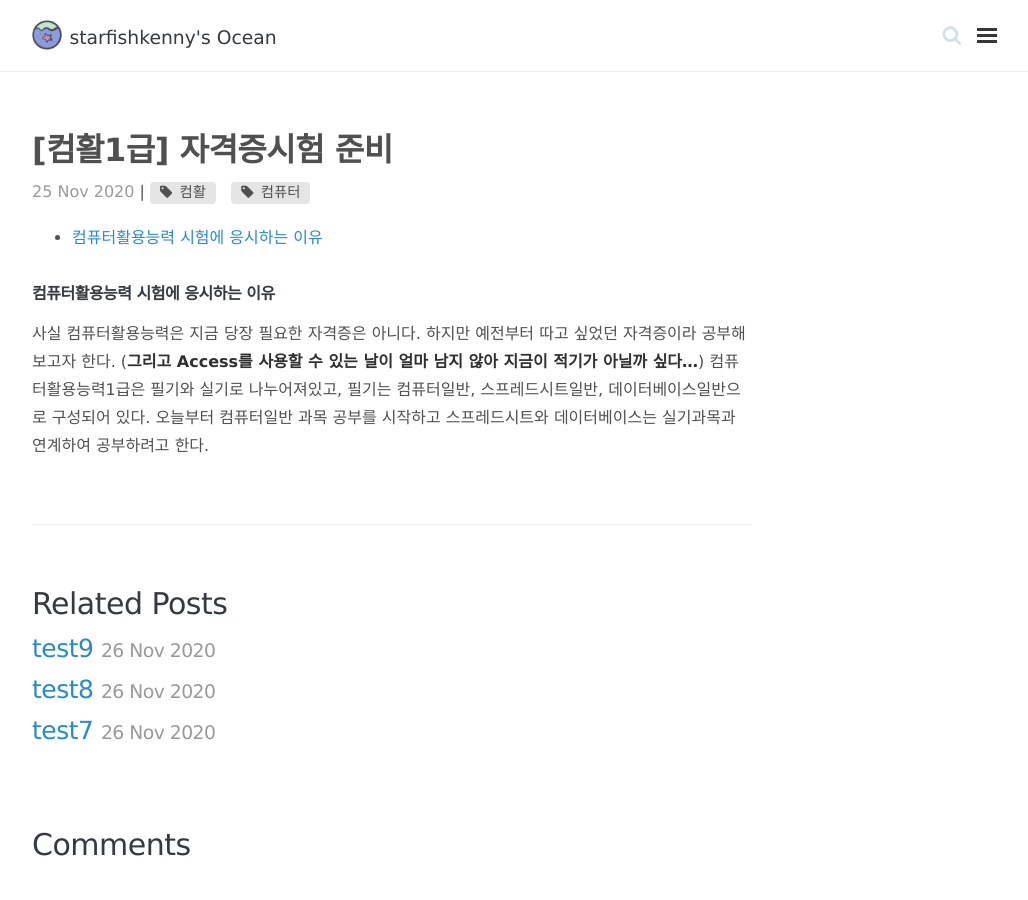
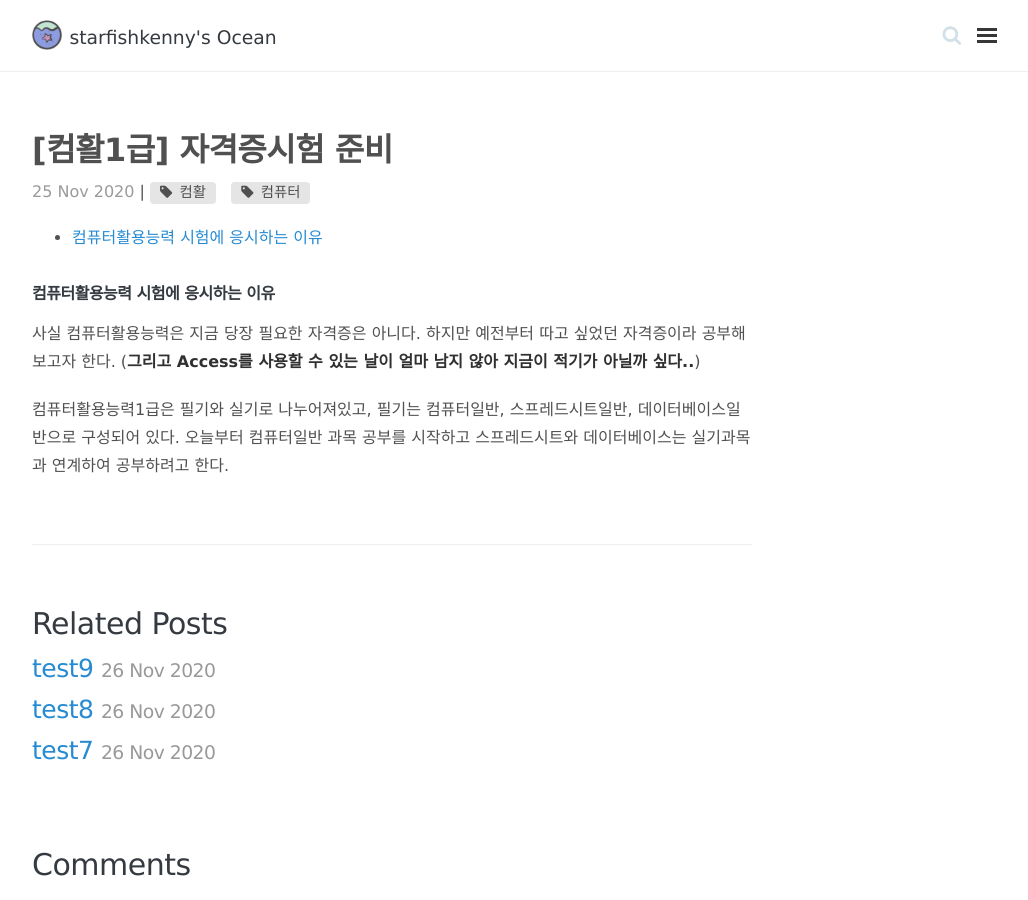
Before and after one commit to starfishkenny/starfishkenny.github.io, a Jekyll site: the page built from _posts/2020-11-25-oa(1).md, in a window 1280 px wide. Shown: the whole page, without its empty margins (248-1276 px from the left). Built offline with Jekyll 4.4.1, drawn with Linux system fonts in a browser that asks for light colours; nearby versions of some CDN libraries; comment, search, counter and statistics services are not loaded.

Commit message:
divided paragraphs

```diff
--- a/_posts/2020-11-25-oa(1).md
+++ b/_posts/2020-11-25-oa(1).md
@@ -8,6 +8,7 @@ toc: true
 ---
 ### 컴퓨터활용능력 시험에 응시하는 이유
 
-사실 컴퓨터활용능력은 지금 당장 필요한 자격증은 아니다. 하지만 예전부터 따고 싶었던 자격증이라 공부해보고자 한다. (__그리고 Access를 사용할 수 있는 날이 얼마 남지 않아 지금이 적기가 아닐까 싶다...__)
+사실 컴퓨터활용능력은 지금 당장 필요한 자격증은 아니다. 하지만 예전부터 따고 싶었던 자격증이라 공부해보고자 한다. (__그리고 Access를 사용할 수 있는 날이 얼마 남지 않아 지금이 적기가 아닐까 싶다..__)
+
 컴퓨터활용능력1급은 필기와 실기로 나누어져있고, 필기는 컴퓨터일반, 스프레드시트일반, 데이터베이스일반으로 구성되어 있다.
 오늘부터 컴퓨터일반 과목 공부를 시작하고 스프레드시트와 데이터베이스는 실기과목과 연계하여 공부하려고 한다.
```
